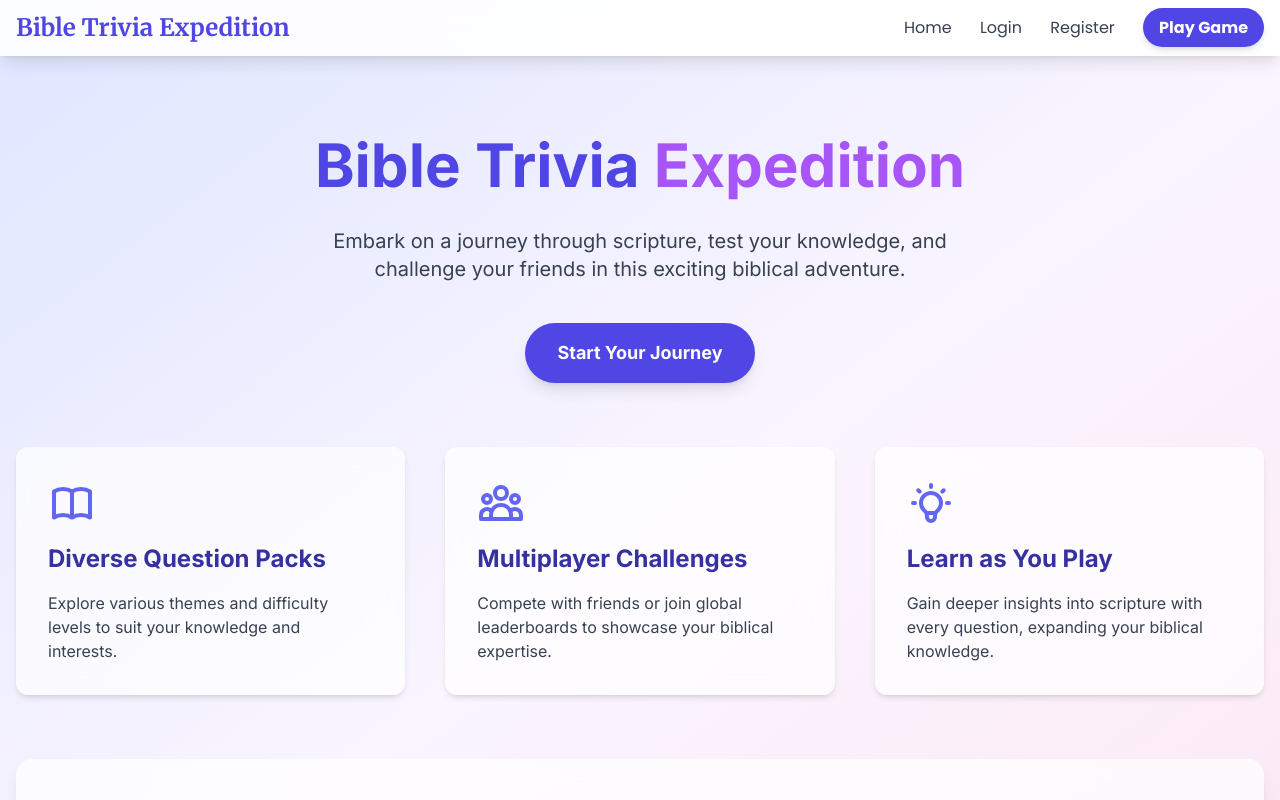
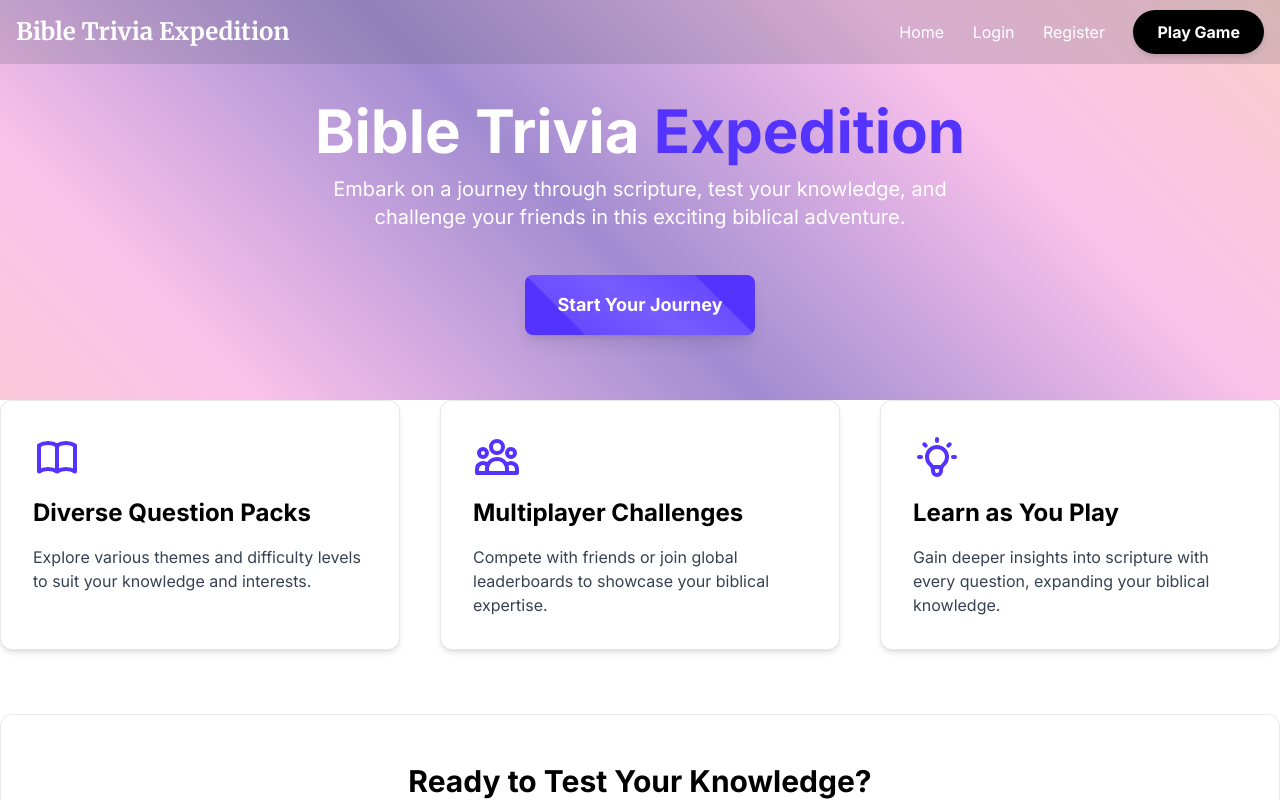
Before and after one commit to PFournier8/bible-trivia-expedition, a Svelte app in the folder frontend/: page / in a window 1280 px wide. Shown: the top 800 px of the page. Built offline with nearby package versions, Linux system fonts and the light colour scheme.

Commit message:
Many improvements for home page and global styles

```diff
--- a/frontend/src/App.svelte
+++ b/frontend/src/App.svelte
@@ -6,35 +6,35 @@
 	import Game from "./routes/Game.svelte";
 
 	export let url = "";
-  </script>
+</script>
 
-  <Router {url}>
-	<div class="flex flex-col min-h-screen bg-gradient-to-br from-indigo-100 via-purple-50 to-pink-100">
-	  <header class="bg-white bg-opacity-90 backdrop-filter backdrop-blur-lg shadow-lg fixed w-full z-10">
-		<div class="container mx-auto px-4 py-3 flex justify-between items-center">
-		  <h1 class="text-2xl font-bold text-indigo-600 font-serif">
-			<Link to="/" class="hover:text-indigo-800 transition duration-300">Bible Trivia Expedition</Link>
+<Router {url}>
+	<div class="flex flex-col min-h-screen bg-white">
+	  <header class="text-white fixed w-full z-10">
+		<div class="container mx-auto px-4 py-4 flex justify-between items-center">
+		  <h1 class="text-2xl font-bold text-white font-serif">
+			<Link to="/" class="hover:text-yellow-300 transition duration-300">Bible Trivia Expedition</Link>
 		  </h1>
 		  <nav class="space-x-6">
-			<Link class="text-gray-700 hover:text-indigo-600 transition duration-300" to="/">Home</Link>
-			<Link class="text-gray-700 hover:text-indigo-600 transition duration-300" to="/login">Login</Link>
-			<Link class="text-gray-700 hover:text-indigo-600 transition duration-300" to="/register">Register</Link>
-			<Link class="bg-indigo-600 hover:bg-indigo-700 text-white font-bold py-2 px-4 rounded-full transition duration-300 shadow-md hover:shadow-lg transform hover:-translate-y-0.5" to="/game">Play Game</Link>
+			<Link class="text-white hover:text-yellow-300 transition duration-300" to="/">Home</Link>
+			<Link class="text-white hover:text-yellow-300 transition duration-300" to="/login">Login</Link>
+			<Link class="text-white hover:text-yellow-300 transition duration-300" to="/register">Register</Link>
+			<Link class="btn btn-secondary" to="/game">Play Game</Link>
 		  </nav>
 		</div>
 	  </header>
 
-	  <main class="flex-grow pt-16">
+	  <main class="flex-grow">
 		<Route path="/" component={Home} />
 		<Route path="/login" component={Login} />
 		<Route path="/register" component={Register} />
-			<Route path="/game" component={Game} />
+		<Route path="/game" component={Game} />
 	  </main>
 
-	  <footer class="bg-indigo-900 text-white py-8">
+	  <footer class="bg-black text-white py-8">
 		<div class="container mx-auto px-4 text-center">
 		  <p>&copy; 2024 Bible Trivia Expedition. All rights reserved.</p>
 		</div>
 	  </footer>
 	</div>
-  </Router>
+</Router>
--- a/frontend/src/app.css
+++ b/frontend/src/app.css
@@ -5,5 +5,42 @@
 @tailwind utilities;
 
 body {
-  @apply bg-background text-text;
+  @apply bg-white text-black font-sans;
 }
+
+header {
+  @apply text-white fixed w-full z-10;
+  transition: background-color 0.3s ease;
+}
+
+header:hover {
+  background-color: rgba(75, 85, 99, 0.2);
+}
+
+nav a {
+  @apply text-white hover:text-yellow-300 transition duration-300;
+}
+
+@layer components {
+  .btn {
+    @apply font-bold py-3 px-6 rounded-full transition-all duration-300 shadow-md hover:shadow-lg transform hover:-translate-y-0.5 relative overflow-hidden no-underline;
+  }
+
+  .btn::before {
+    content: '';
+    @apply absolute top-0 left-0 w-full h-full opacity-0 transition-opacity duration-300;
+    background: linear-gradient(45deg, rgba(255,255,255,0.1), rgba(255,255,255,0.2));
+  }
+
+  .btn:hover::before {
+    @apply opacity-100;
+  }
+
+  .btn-primary {
+    @apply bg-[#5433ff] text-white hover:bg-[#4928e6];
+  }
+
+  .btn-secondary {
+    @apply bg-black text-white hover:bg-gray-800;
+  }
+}
--- a/frontend/src/routes/Home.svelte
+++ b/frontend/src/routes/Home.svelte
@@ -10,20 +10,70 @@
   });
 </script>
 
-<div class="bg-gradient-to-br from-indigo-100 via-purple-50 to-pink-100 min-h-screen font-sans">
-  <main class="container mx-auto px-4 py-16">
+<svelte:head>
+  <style>
+    @keyframes subtle-wave {
+      0%, 100% { transform: translateY(0); }
+      50% { transform: translateY(-5px); }
+    }
+    .subtle-animation > * {
+      animation: subtle-wave 4s ease-in-out infinite;
+    }
+    .subtle-animation > *:nth-child(2) {
+      animation-delay: -0.5s;
+    }
+    .btn-shine {
+      position: relative;
+      overflow: hidden;
+    }
+    .btn-shine::after {
+      content: '';
+      position: absolute;
+      top: -50%;
+      left: -50%;
+      width: 200%;
+      height: 200%;
+      background: linear-gradient(to bottom right, rgba(255,255,255,0) 0%, rgba(255,255,255,0.2) 50%, rgba(255,255,255,0) 100%);
+      transform: rotate(45deg);
+      transition: all 0.3s;
+    }
+    .btn-shine:hover::after {
+      left: 100%;
+      top: 100%;
+    }
+    .trippy-gradient {
+      background: linear-gradient(45deg, #ff6ec4, #7873f5, #4f46e5, #ff9a9e, #fad0c4, #fad0c4, #fbc2eb, #a18cd1, #fbc2eb, #fad0c4, #ff9a9e);
+      background-size: 300% 300%;
+      animation: gradient-animation 15s ease infinite;
+    }
+    @keyframes gradient-animation {
+      0% { background-position: 0% 50%; }
+      50% { background-position: 100% 50%; }
+      100% { background-position: 0% 50%; }
+    }
+  </style>
+</svelte:head>
+
+<div class="min-h-screen font-sans bg-white">
+  <div class="trippy-gradient h-[50vh] relative">
+    <main class="container mx-auto px-4 pt-24">
       {#if visible}
-      <section class="text-center mb-16" in:fade={{ duration: 1000, delay: 300 }}>
-        <h1 class="text-6xl font-extrabold mb-6 text-indigo-600 leading-tight">
-          Bible Trivia <span class="text-purple-500">Expedition</span>
+        <section class="text-center mb-16 relative text-white" in:fade={{ duration: 1000, delay: 300 }}>
+          <div class="subtle-animation">
+            <h1 class="text-6xl font-extrabold mb-2 leading-tight">
+              Bible Trivia <span class="text-[#5433ff]">Expedition</span>
             </h1>
-        <p class="text-xl mb-10 max-w-2xl mx-auto text-gray-700">
+            <p class="text-xl mb-10 max-w-2xl mx-auto">
               Embark on a journey through scripture, test your knowledge, and challenge your friends in this exciting biblical adventure.
             </p>
-        <a href="/game" class="bg-indigo-600 hover:bg-indigo-700 text-white font-bold py-4 px-8 rounded-full text-lg transition duration-300 inline-block shadow-lg hover:shadow-xl transform hover:-translate-y-1">
+          </div>
+          <a href="/game" class="btn-shine bg-[#5433ff] text-white font-bold py-4 px-8 rounded-lg text-lg transition-all duration-300 inline-block shadow-lg hover:shadow-xl transform hover:-translate-y-1 hover:scale-105">
             Start Your Journey
           </a>
         </section>
+      {/if}
+    </main>
+  </div>
 
   <div class="grid md:grid-cols-3 gap-10 mb-16">
     {#each [
@@ -32,32 +82,30 @@
       { title: 'Learn as You Play', description: 'Gain deeper insights into scripture with every question, expanding your biblical knowledge.', icon: 'M9.663 17h4.673M12 3v1m6.364 1.636l-.707.707M21 12h-1M4 12H3m3.343-5.657l-.707-.707m2.828 9.9a5 5 0 117.072 0l-.548.547A3.374 3.374 0 0014 18.469V19a2 2 0 11-4 0v-.531c0-.895-.356-1.754-.988-2.386l-.548-.547z' }
     ] as feature, index}
       <div
-            class="bg-white bg-opacity-70 backdrop-filter backdrop-blur-lg p-8 rounded-xl shadow-md hover:shadow-lg transition duration-300 transform hover:-translate-y-1"
+        class="bg-white border border-gray-200 p-8 rounded-xl shadow-md hover:shadow-lg transition-all duration-300 transform hover:-translate-y-2"
         in:fly={{ y: 50, duration: 800, delay: 500 + index * 200, easing: cubicOut }}
       >
-            <svg class="w-12 h-12 text-indigo-500 mb-4" fill="none" stroke="currentColor" viewBox="0 0 24 24" xmlns="http://www.w3.org/2000/svg">
+        <svg class="w-12 h-12 text-[#5433ff] mb-4" fill="none" stroke="currentColor" viewBox="0 0 24 24" xmlns="http://www.w3.org/2000/svg">
           <path stroke-linecap="round" stroke-linejoin="round" stroke-width="2" d={feature.icon}></path>
         </svg>
-            <h2 class="text-2xl font-bold mb-4 text-indigo-800">{feature.title}</h2>
+        <h2 class="text-2xl font-bold mb-4 text-black">{feature.title}</h2>
         <p class="text-gray-700">{feature.description}</p>
       </div>
     {/each}
   </div>
 
   <section
-        class="text-center bg-white bg-opacity-70 backdrop-filter backdrop-blur-lg py-12 px-4 rounded-2xl shadow-lg"
+    class="text-center bg-white border border-gray-200 py-12 px-4 rounded-xl shadow-lg"
     in:fly={{ y: 50, duration: 800, delay: 1400, easing: cubicOut }}
   >
-        <h2 class="text-3xl font-bold mb-6 text-indigo-600">Ready to Test Your Knowledge?</h2>
+    <h2 class="text-3xl font-bold mb-6 text-black">Ready to Test Your Knowledge?</h2>
     <div class="space-x-4">
-          <a href="/register" class="bg-purple-500 hover:bg-purple-600 text-white font-bold py-3 px-8 rounded-full text-lg transition duration-300 inline-block shadow-md hover:shadow-lg transform hover:-translate-y-0.5">
+      <a href="/register" class="btn-shine bg-[#5433ff] text-white font-bold py-3 px-8 rounded-lg text-lg transition-all duration-300 inline-block shadow-md hover:shadow-lg transform hover:-translate-y-1 hover:scale-105">
         Sign Up Now
       </a>
-          <a href="/login" class="bg-indigo-600 hover:bg-indigo-700 text-white font-bold py-3 px-8 rounded-full text-lg transition duration-300 inline-block shadow-md hover:shadow-lg transform hover:-translate-y-0.5">
+      <a href="/login" class="btn-shine bg-black text-white font-bold py-3 px-8 rounded-lg text-lg transition-all duration-300 inline-block shadow-md hover:shadow-lg transform hover:-translate-y-1 hover:scale-105">
         Login
       </a>
     </div>
   </section>
-    {/if}
-  </main>
 </div>
```
Lines whose indentation alone changed are shown as unchanged.
